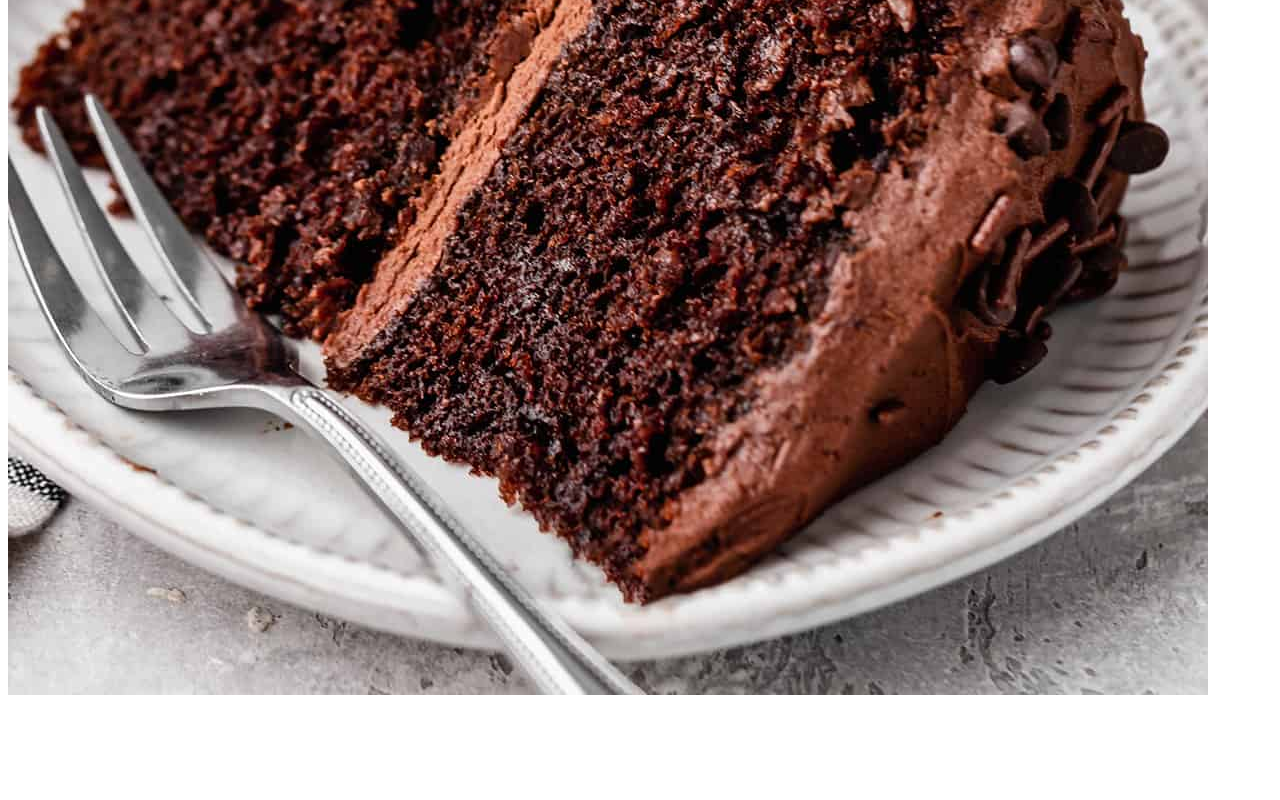
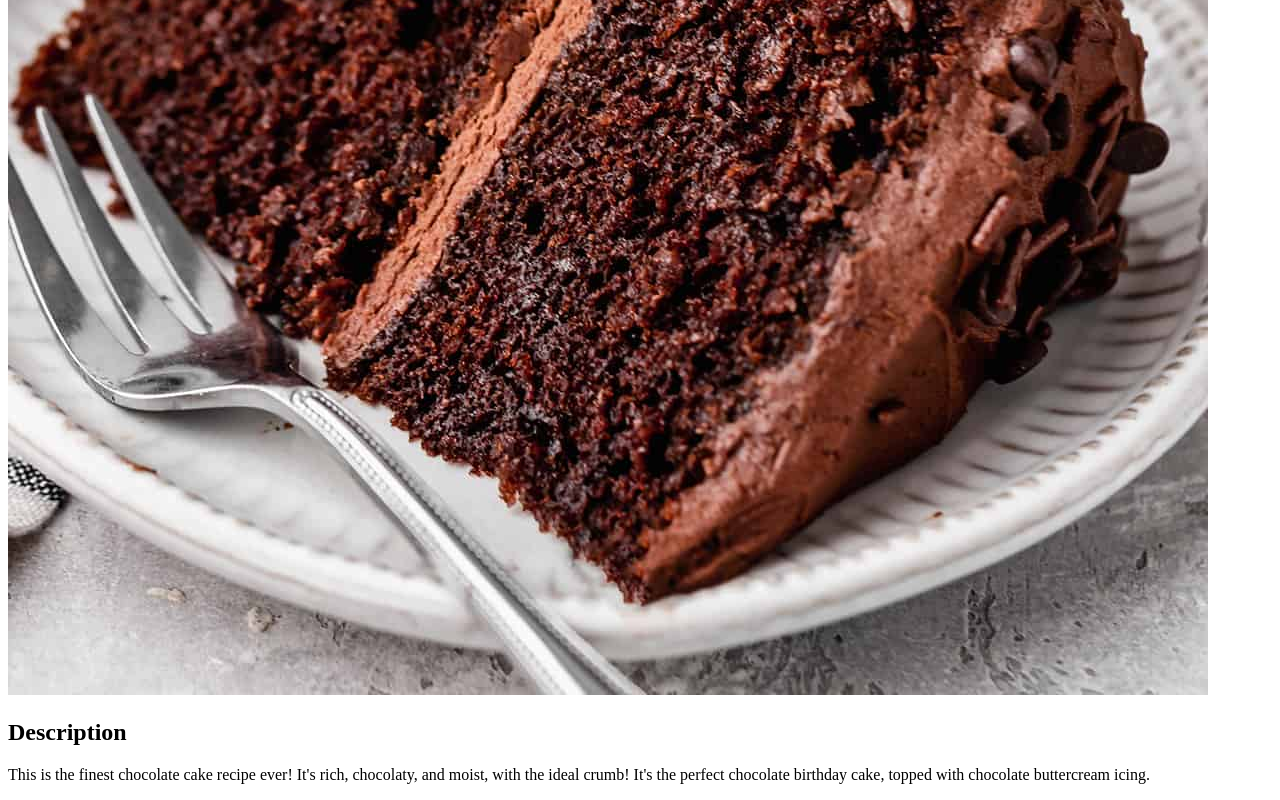
Before and after one commit to kevishr/odin-recipes, a plain HTML site: page recipes/chocolatecake.html in a window 1280 px wide. Shown: the part 585-1385 px from the top of the page. Before the commit the page ends 1292 px from the top, so only its background shows below. Drawn offline with Linux system fonts and the light colour scheme.

Commit message:
Add heading and paragrapgh for description

```diff
--- a/recipes/chocolatecake.html
+++ b/recipes/chocolatecake.html
@@ -9,5 +9,10 @@
     <h1>Chocolate cake Recipe</h1>
     <img src="../images/chocolatecake.jpg" alt="Slice of chcolate cake image">
 
+    <h2>Description</h2>
+
+    <p>This is the finest chocolate cake recipe ever! It's rich, chocolaty, and moist, with the ideal crumb! It's the perfect chocolate birthday cake, topped with chocolate buttercream icing.
+    </p>
+
 </body>
 </html>
```
